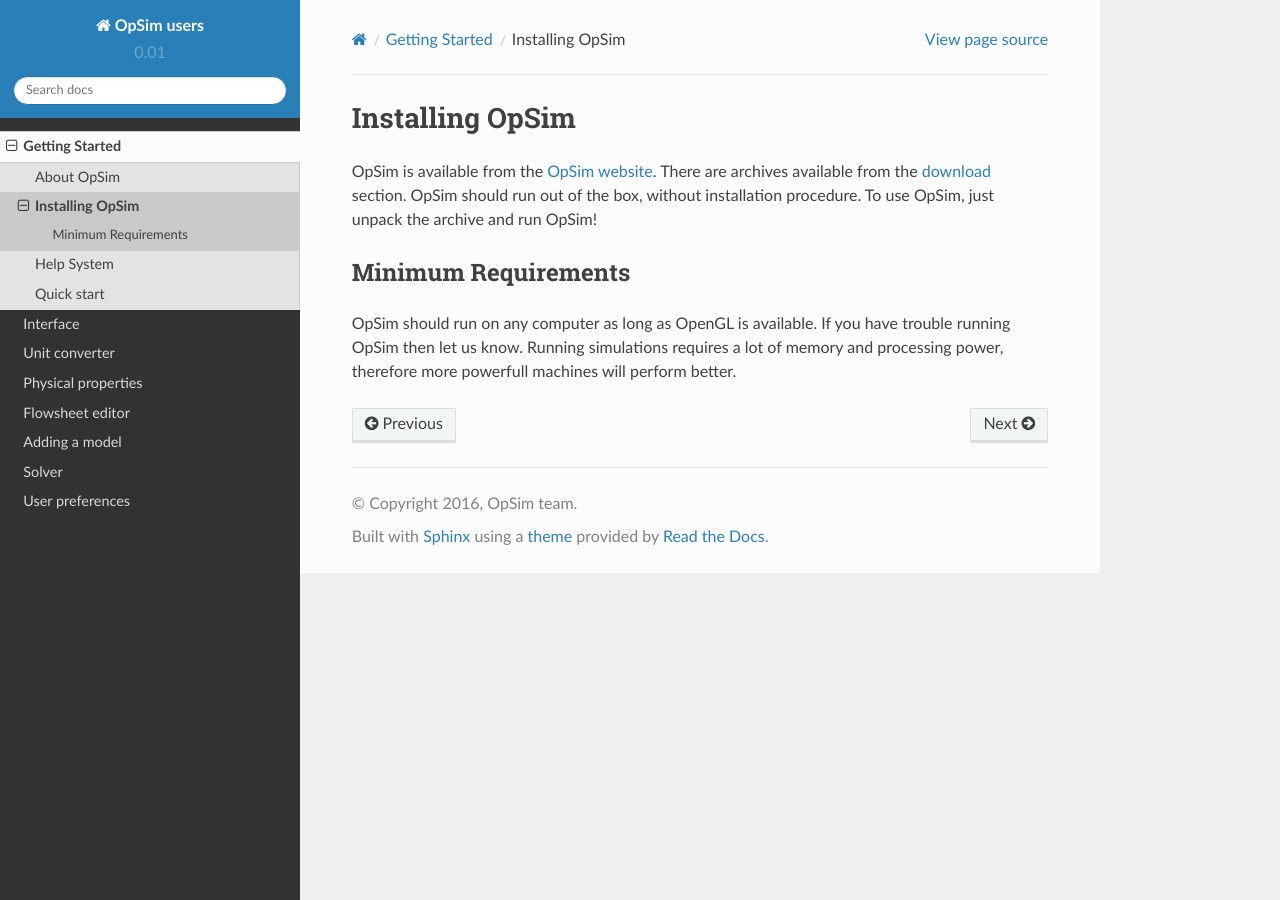
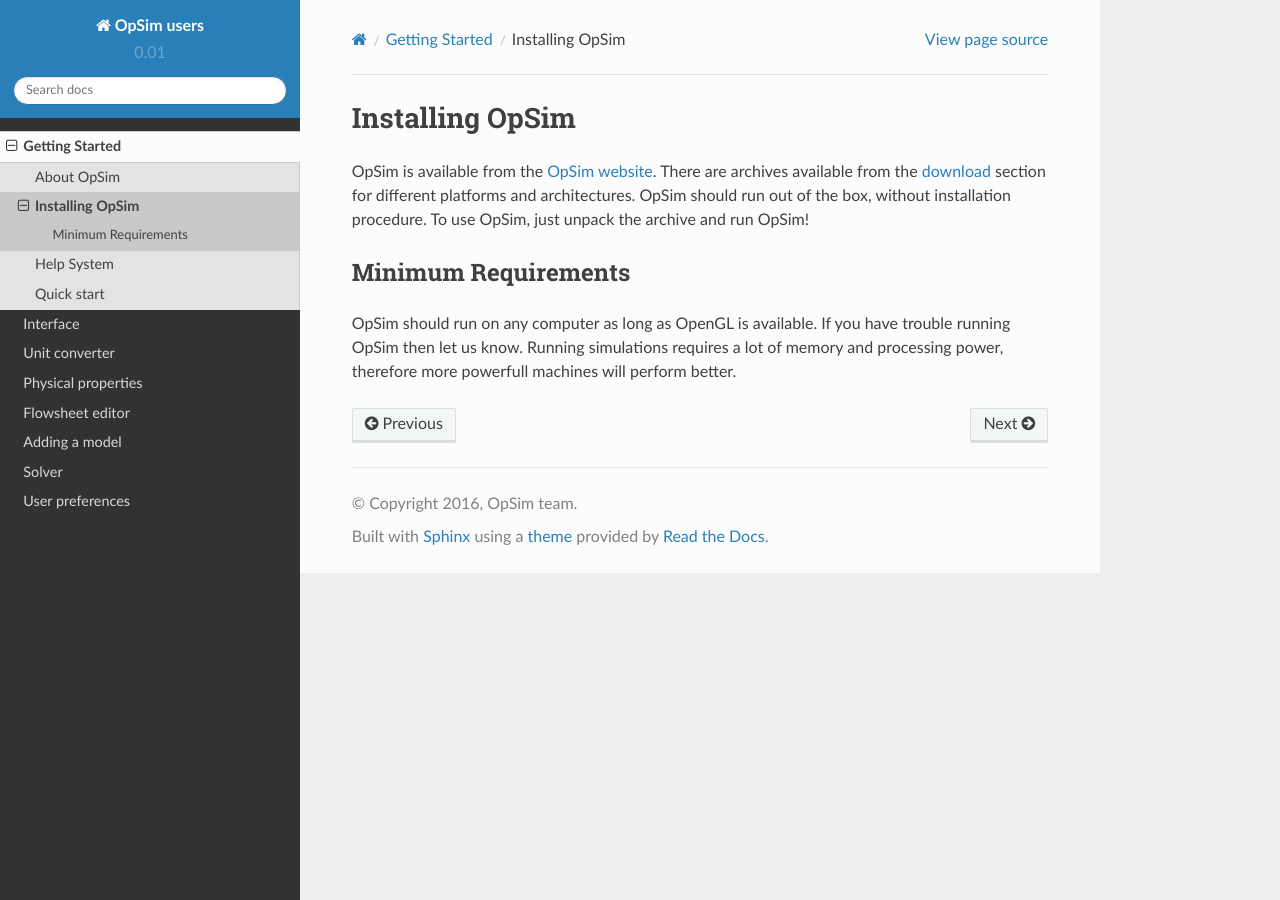
Before and after one commit to opsim/opsim, a Sphinx documentation site: the page built from docs/users/source/getting_started/installing_opsim.rst, in a window 1280 px wide. Built offline with Sphinx 7.4.7 and the Read the Docs theme 2.0.0, drawn with Linux system fonts in a browser that asks for light colours.

Commit message:
small addition to the documentation

```diff
--- a/docs/users/source/getting_started/installing_opsim.rst
+++ b/docs/users/source/getting_started/installing_opsim.rst
@@ -1,7 +1,7 @@
 Installing OpSim
 ================
 
-OpSim is available from the `OpSim website`_. There are archives available from the download_ section. OpSim should run out of the box, without installation procedure. To use OpSim, just unpack the archive and run OpSim!
+OpSim is available from the `OpSim website`_. There are archives available from the download_ section for different platforms and architectures. OpSim should run out of the box, without installation procedure. To use OpSim, just unpack the archive and run OpSim!
 
 .. _`OpSim website`: http://www.opsim.cc
 .. _download: http://www.opsim.cc/?page_id=2
```
